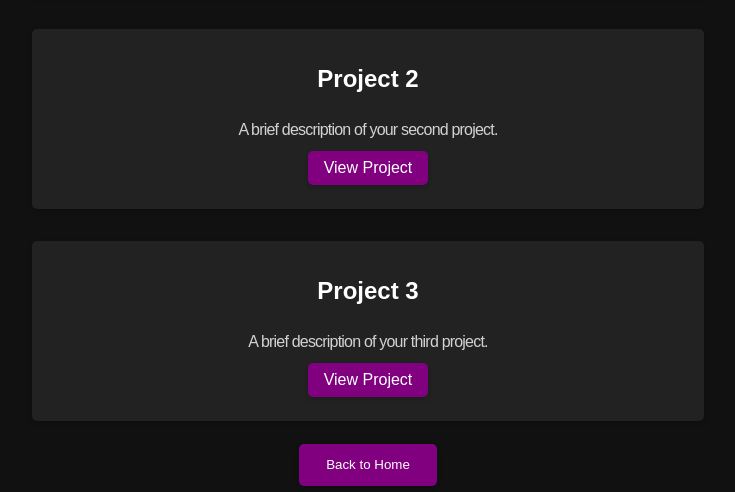
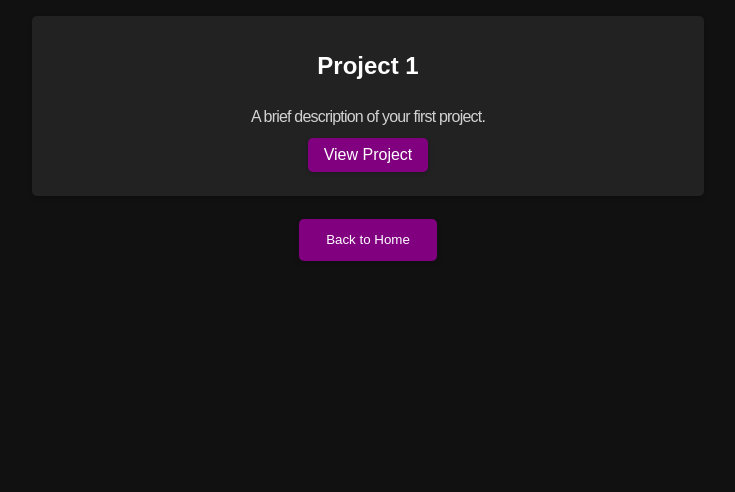
Before and after one commit to asteroidsigma/profile, a plain HTML site: page projects.html in a window 1280 px wide. Shown: the part 334-826 px from the top of the page, without its empty margins (272-1007 px from the left). After the commit the page ends 800 px from the top, so only its background shows below. Drawn offline with Linux system fonts and the light colour scheme.

Commit message:
Update projects.html

```diff
--- a/projects.html
+++ b/projects.html
@@ -108,18 +108,6 @@
     <a href="#" class="project-link">View Project</a>
   </div>
 
-  <div class="project-card">
-    <h2>Project 2</h2>
-    <p>A brief description of your second project.</p>
-    <a href="#" class="project-link">View Project</a>
-  </div>
-
-  <div class="project-card">
-    <h2>Project 3</h2>
-    <p>A brief description of your third project.</p>
-    <a href="#" class="project-link">View Project</a>
-  </div>
-
   <a href="index.html"><button>Back to Home</button></a>
 
 </body>
```
